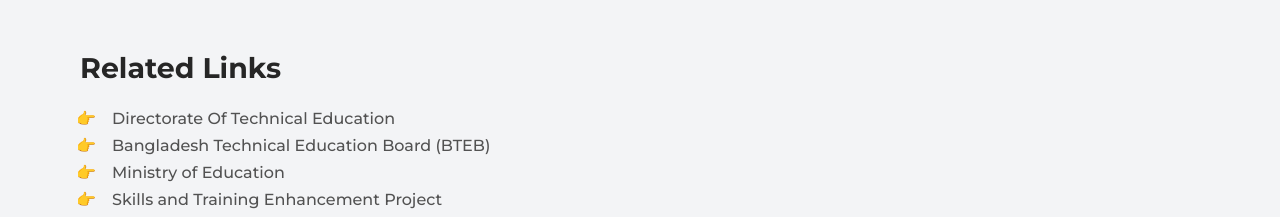
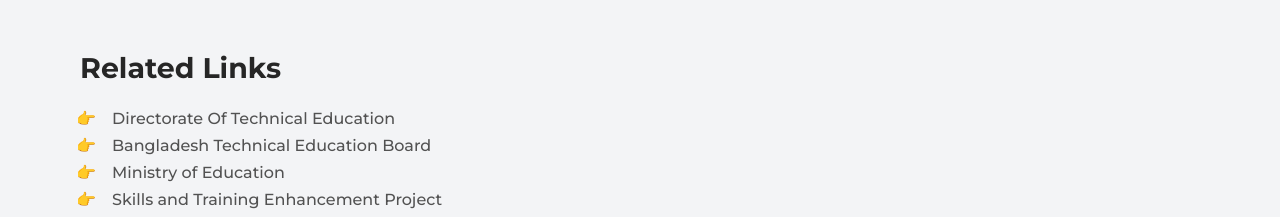
Before and after one commit to al-imam/lpi, a React (Vite) app: page /facilities/open-library in a window 1280 px wide. Shown: the part 1100-1317 px from the top of the page. Built offline with nearby package versions, Linux system fonts and the light colour scheme.

Commit message:
remove Short form

```diff
--- a/src/components/RelatedLinks/RelatedLinks.jsx
+++ b/src/components/RelatedLinks/RelatedLinks.jsx
@@ -13,7 +13,7 @@ function RelatedLinks() {
           </li>
           <li>
             <a target="_blank" rel="noopener" href="http://www.bteb.gov.bd">
-              Bangladesh Technical Education Board (BTEB)
+              Bangladesh Technical Education Board
             </a>
           </li>
           <li>
```
